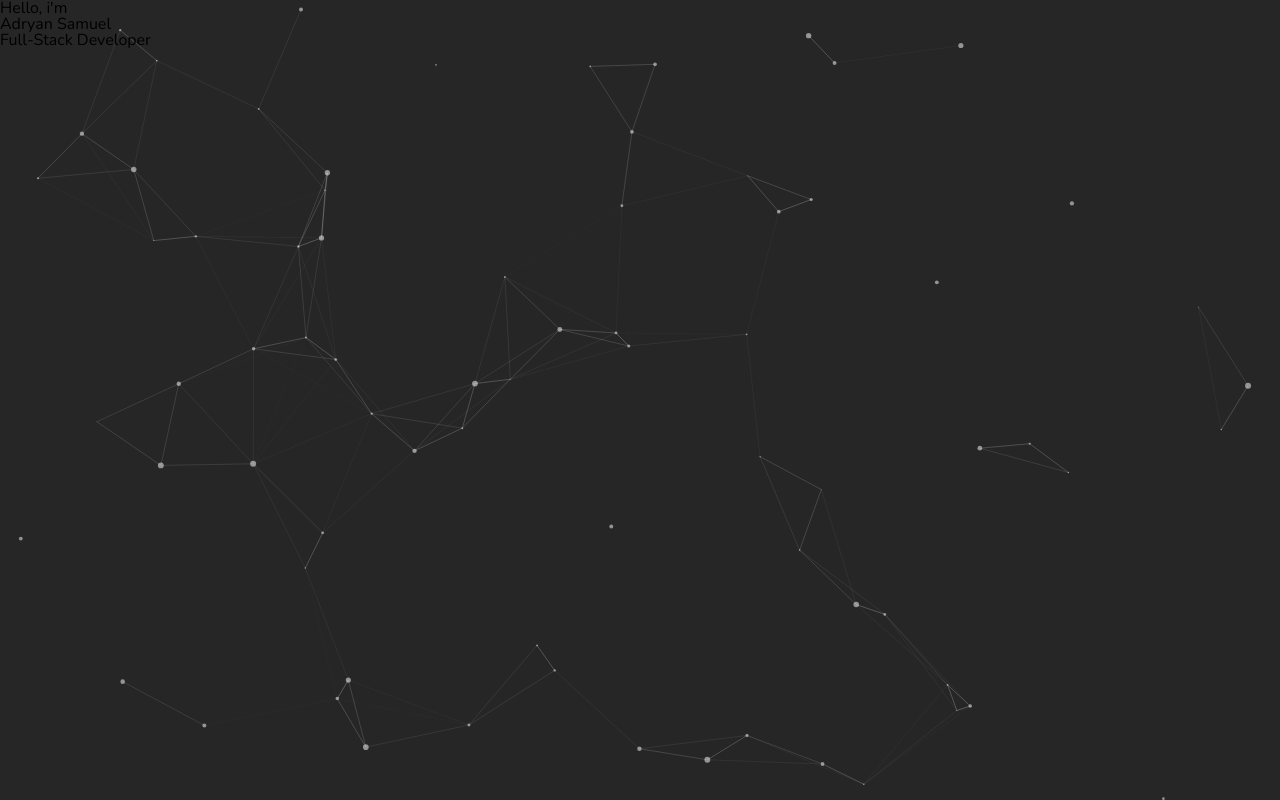
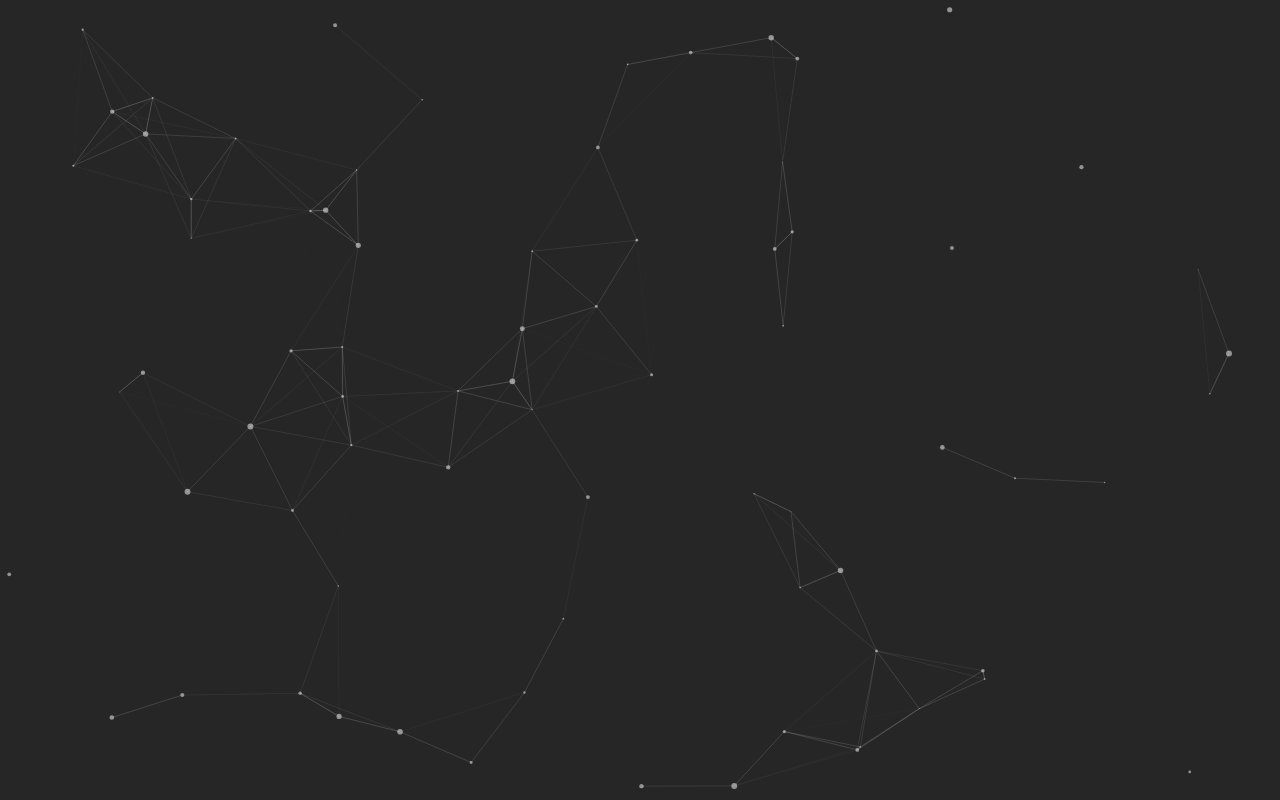
Before and after one commit to AdryanS/Portfolio, a Next.js app: page / in a window 1280 px wide. Built offline with nearby package versions, Linux system fonts and the light colour scheme.

Commit message:
new template

```diff
--- a/pages/index.tsx
+++ b/pages/index.tsx
@@ -1,13 +1,9 @@
 import BackgroundParticle from "src/components/background";
-import { Text } from "src/components/text";
-
 
 const Index: React.FC = () => {
   return (
     <>
       <BackgroundParticle/>
-
-      <Text />
     </>
   );
 };
--- a/src/components/background/index.tsx
+++ b/src/components/background/index.tsx
@@ -5,17 +5,9 @@ import { Container } from "./styles";
 
 const BackgroundParticle:React.FC = () => {
   const particlesInit = async (main) => {
-    console.log(main);
-
-    // you can initialize the tsParticles instance (main) here, adding custom shapes or presets
-    // this loads the tsparticles package bundle, it's the easiest method for getting everything ready
-    // starting from v2 you can add only the features you need reducing the bundle size
     await loadFull(main);
   };
 
-  const particlesLoaded = (container) => {
-    console.log(container);
-  };
   return (
     <Container>
 
```
Also changed, not shown: .babelrc.
